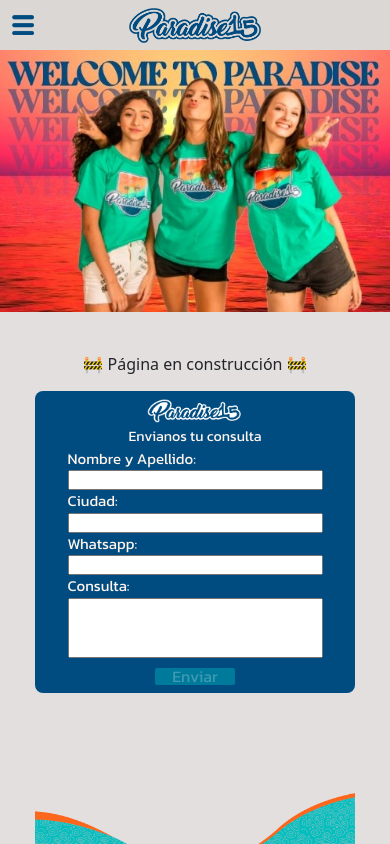
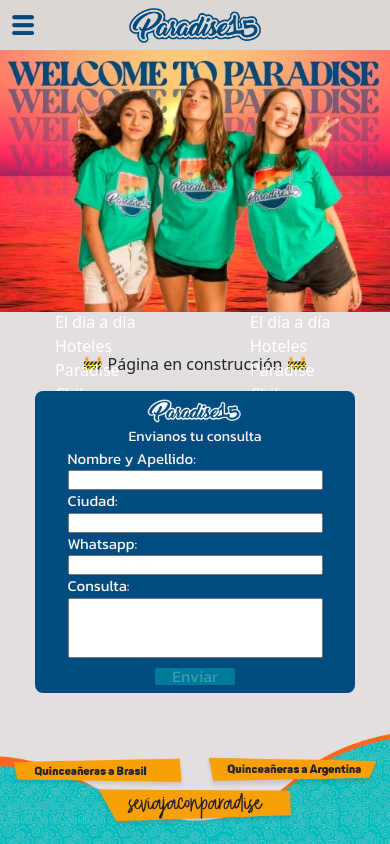
Before and after one commit to MarcosRios2000/Paradise15, a React (Create React App) app in the folder client/: page / in a window 390 px wide. Shown: the top 844 px of the page. Built offline with nearby package versions, Linux system fonts and the light colour scheme; grey boxes are pictures that could not be loaded; a web font is replaced by a local one.

Commit message:
minor changes Css responsive

```diff
--- a/client/src/Components/form/Form.css
+++ b/client/src/Components/form/Form.css
@@ -1,5 +1,6 @@
 .containerPadre {
-  background-color: rgba(0, 0, 0, 0.884) ;
+  /* background-color: rgba(0, 0, 0, 0.884) ; */
+  background: linear-gradient(0deg, #e3dfde 90%, #24242c 10%);
   margin: 0;
   padding: 0;
   display: flex;
@@ -11,7 +12,6 @@
 .together-waves {
   background-image: url('../../assets/images/BarraDeColor.png');
   background-position: center bottom;
-  background-color: #e3dfde;
   background-repeat: no-repeat;
   background-size: contain;
   display: flex;
@@ -349,6 +349,29 @@
   } */
 
 
+  @media (max-width: 1100px){
+    .btns{
+      margin-top: 900px;
+    }
+  }
+
+
+  @media (max-width: 850px){
+    .together-waves {
+      display:flex;
+      min-height: 2400px;
+      width: 100%;
+      background-image: url('../../assets/images/wavesResponsive.png');
+    }
+    .formContainer{
+      position: relative;
+    }
+    .footerDivGroup {
+      margin-top: -800px;
+    }
+    .btns {
+    }
+  }
 
   @media (max-width: 700px){
     .formContainer {
@@ -363,132 +386,42 @@
     }
 
     .together-waves {
-      min-height: 1500px;
+      display:flex;
+      min-height: 1600px;
       width: 100%;
+      background-image: url('../../assets/images/wavesResponsive.png');
     }
 
     .containerPadre {
+      display: flex;
       height: 100%;
     }
 
     .icono{
-      /* width: 20px; */
     }
 
     .btns {
-      width: 320px;
+      width: 100%;
       margin-bottom: -50px;
-      background-image: url('../../assets/images/wavesResponsive.png');
       background-repeat: no-repeat;
       background-size: contain;
       padding-top: 80px;
-      padding-bottom: 60px;
+      margin-top: -16px;
+      padding-bottom: 10px;
 
     }
 
     .footerDivGroup{
-      margin-bottom: -40px;
-      background-color: black;
       width: 100%;
     }
   }
 
-
-/*
-  .btnMedium img {
-    width: 130px;
-  } */
-
-  /* .btns img {
-    min-width: 160px;
-  } */
-  /* .iconLeft {
-    margin-top: 0px;
-    margin-right: 180px;
-    margin-bottom: 0px;
-    width: 120px;
+@media (max-width: 360px){
+  .btns {
+    margin-top: 120px;
   }
 
-  .iconRight {
-    margin-top: 40px;
-    margin-left: 180px;
-    margin-bottom: 0px;
-    width: 120px;
-  } */
-
-
-
-
-/* @media (max-width: 320px) {
-  .together-waves {
-    display: flex;
-    background-image: url('../../assets/images/wavesResponsive.png');
-    flex-direction: column;
-    height: 100%;
-
+  .footerDivGroup{
+    margin-top: 70px;
   }
-
-  .divLogoFooter {
-    margin-top: 100px;
-  }
-
-  .btns {
-    margin-top: 300px;
-  }
-
-  .btns img {
-    min-width: 140px;
-  }
-
-
-} */
-
-/* @media (max-width: 720px) {
-  .together-waves {
-    background-image: url('../../assets/images/wavesResponsive.png');
-    min-height: 2750px;
-  }
-
-  .divLogoFooter img {
-    margin-bottom: -150px;
-  }
-} */
-
-/* @media (max-width: 620px) {
-
-  .together-waves {
-    background-image: url('../../assets/images/wavesResponsive.png');
-    min-height: 2100px;
-  }
-
-  .logoFooter {
-    margin-top: -400px;
-  }
-
-  .btns img {
-    margin-top: -5px;
-    min-width: 250px;
-  }
-
-  .btnMedium {
-    width: 270px;
-  }
-} */
-
-
-
-/* @media (max-width: 600px) {
-  .together-waves {
-    background-image: url('../../assets/images/wavesResponsive.png');
-    min-height: 2330px;
-  }
-
-  .btns img {
-    min-width: 230px;
-  }
-
-  .btnMedium img {
-    width: 250px;
-  }
-
-} */
+}
```
Also changed, not shown: client/src/assets/images/wavesResponsive.png.
